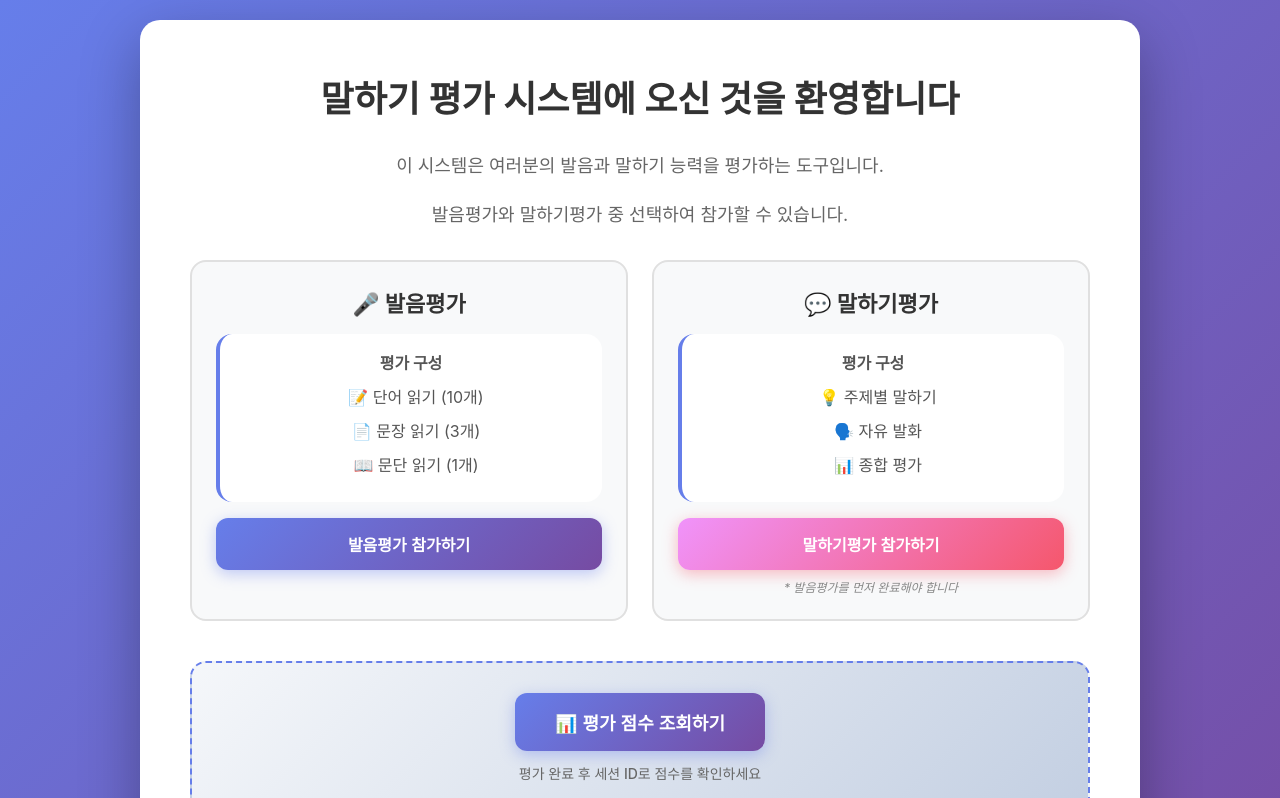
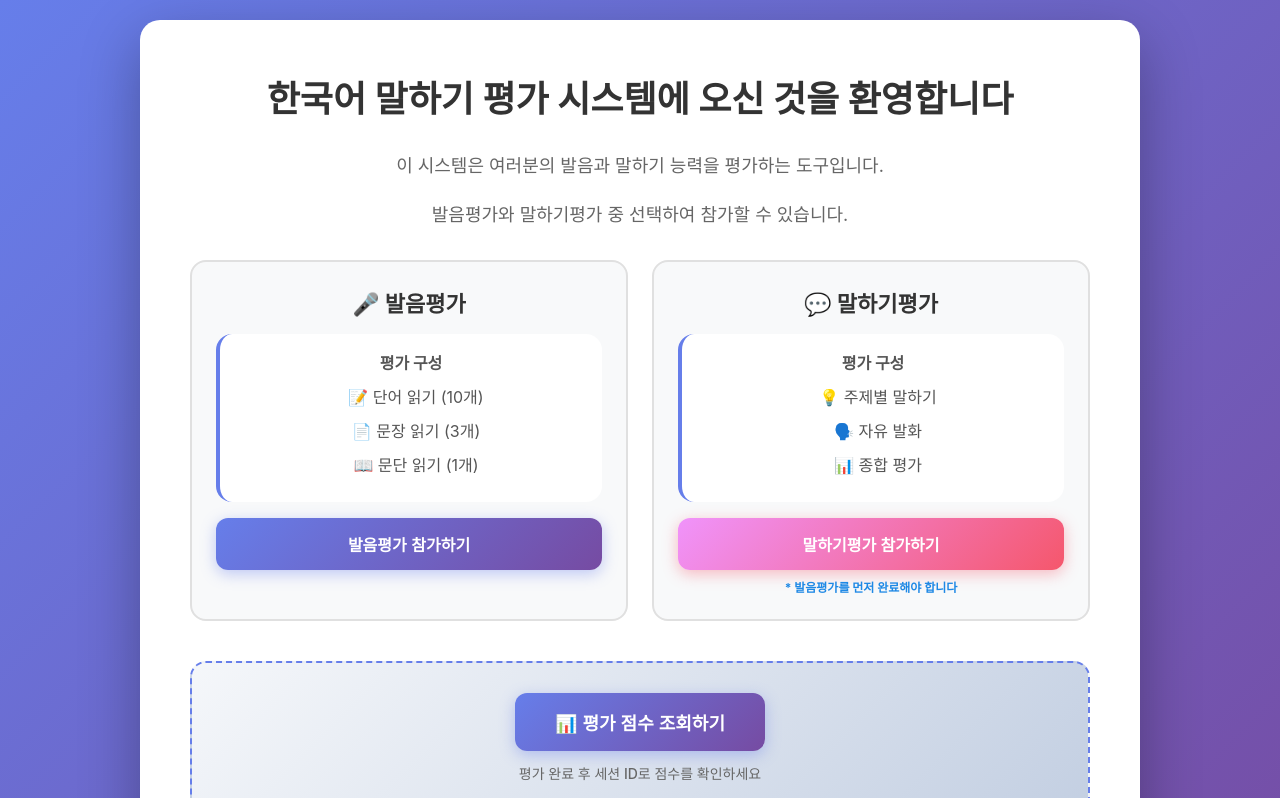
Before and after one commit to exphon/speechevaluation, a React (Create React App) app: page / in a window 1280 px wide. Shown: the top 798 px of the page. Built offline with nearby package versions, Linux system fonts and the light colour scheme; no server answers.

Commit message:
Style important note in blue and bold

```diff
--- a/src/pages/IndexPage.css
+++ b/src/pages/IndexPage.css
@@ -151,6 +151,12 @@
   font-style: italic;
 }
 
+.note.important-note {
+  color: #1e88e5;
+  font-weight: 700;
+  font-style: normal;
+}
+
 .score-lookup-section {
   text-align: center;
   margin: 40px 0 20px;
--- a/src/pages/IndexPage.js
+++ b/src/pages/IndexPage.js
@@ -27,7 +27,7 @@ const IndexPage = () => {
     <div className="index-page">
       <div className="welcome-container">
         <h1 className="welcome-title">
-          말하기 평가 시스템에 오신 것을 환영합니다
+          한국어 말하기 평가 시스템에 오신 것을 환영합니다
         </h1>
 
         <div className="welcome-content">
@@ -73,7 +73,7 @@ const IndexPage = () => {
               >
                 말하기평가 참가하기
               </button>
-              <p className="note">* 발음평가를 먼저 완료해야 합니다</p>
+              <p className="note important-note">* 발음평가를 먼저 완료해야 합니다</p>
             </div>
           </div>
         </div>
```
